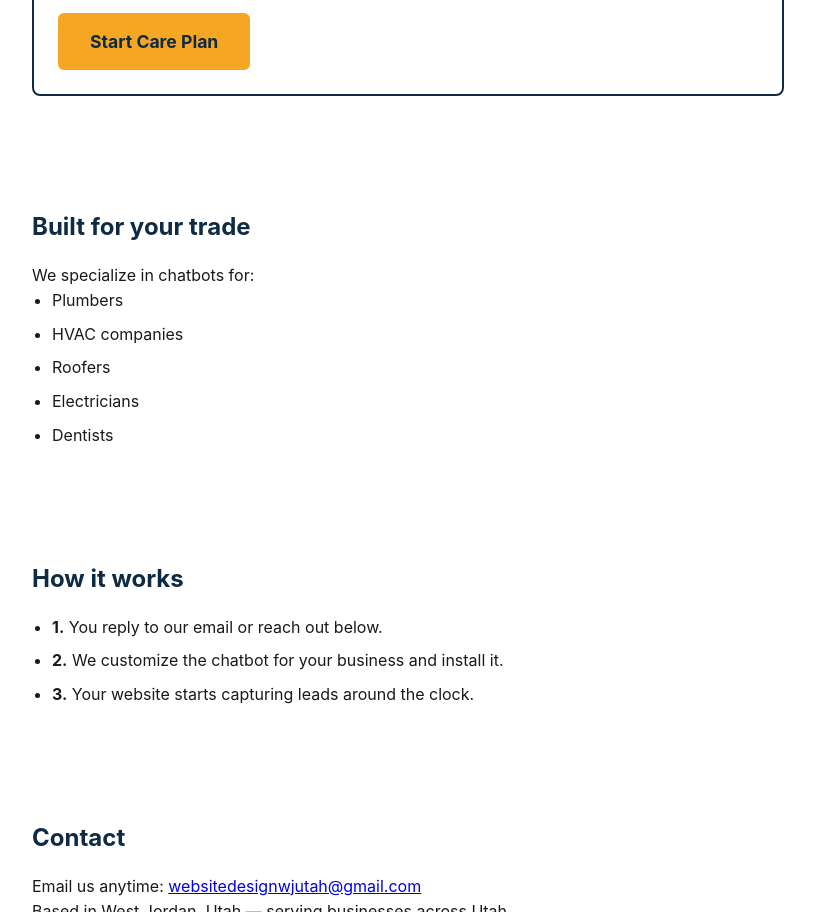
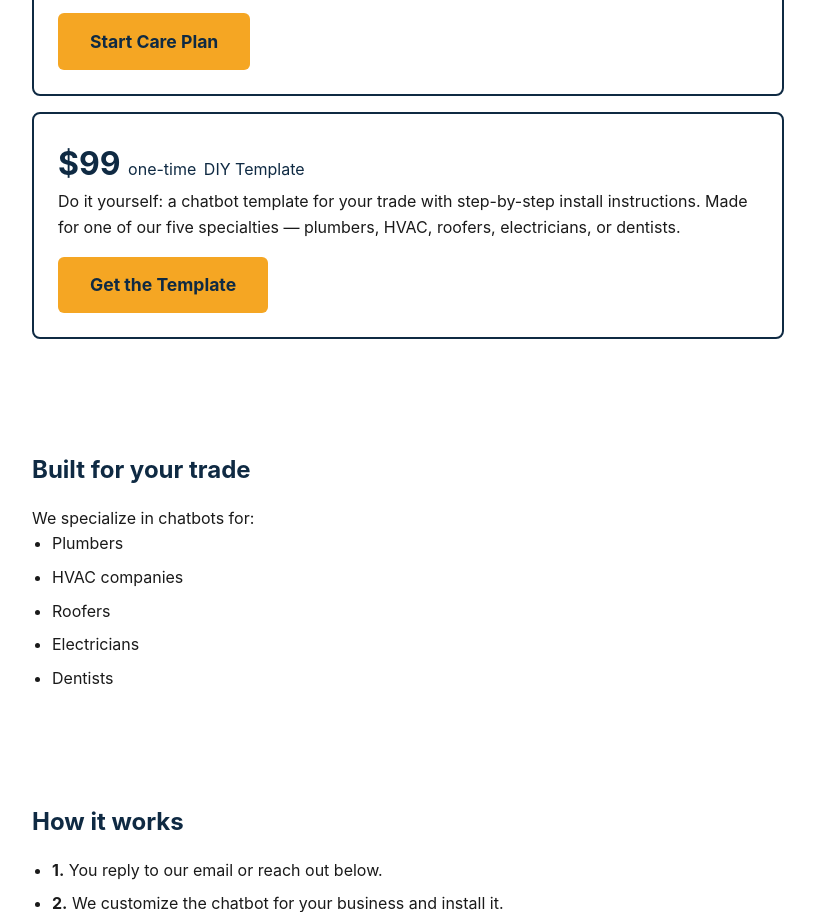
Before and after one commit to StrongRoots/Strong-Website-Design-WJ, a plain HTML site: page index.html in a window 1280 px wide. Shown: the part 951-1863 px from the top of the page, without its empty margins (232-1047 px from the left). Drawn offline with Linux system fonts and the light colour scheme.

Commit message:
Add DIY template option

```diff
--- a/index.html
+++ b/index.html
@@ -52,6 +52,11 @@
     </ul>
     <p style="margin-top:1rem;"><a class="cta" href="https://buy.stripe.com/5kQ6oz42fgrB5vN8YN1ck01">Start Care Plan</a></p>
   </div>
+  <div class="price-box">
+    <div class="price">$99 <span style="font-size:1rem;font-weight:normal;">one-time</span> <span style="font-size:1rem;font-weight:normal;">DIY Template</span></div>
+    <p>Do it yourself: a chatbot template for your trade with step-by-step install instructions. Made for one of our five specialties — plumbers, HVAC, roofers, electricians, or dentists.</p>
+    <p style="margin-top:1rem;"><a class="cta" href="https://buy.stripe.com/eVq9AL9mzfnx0bt3Et1ck02">Get the Template</a></p>
+  </div>
 </section>
 
 <section>
```
